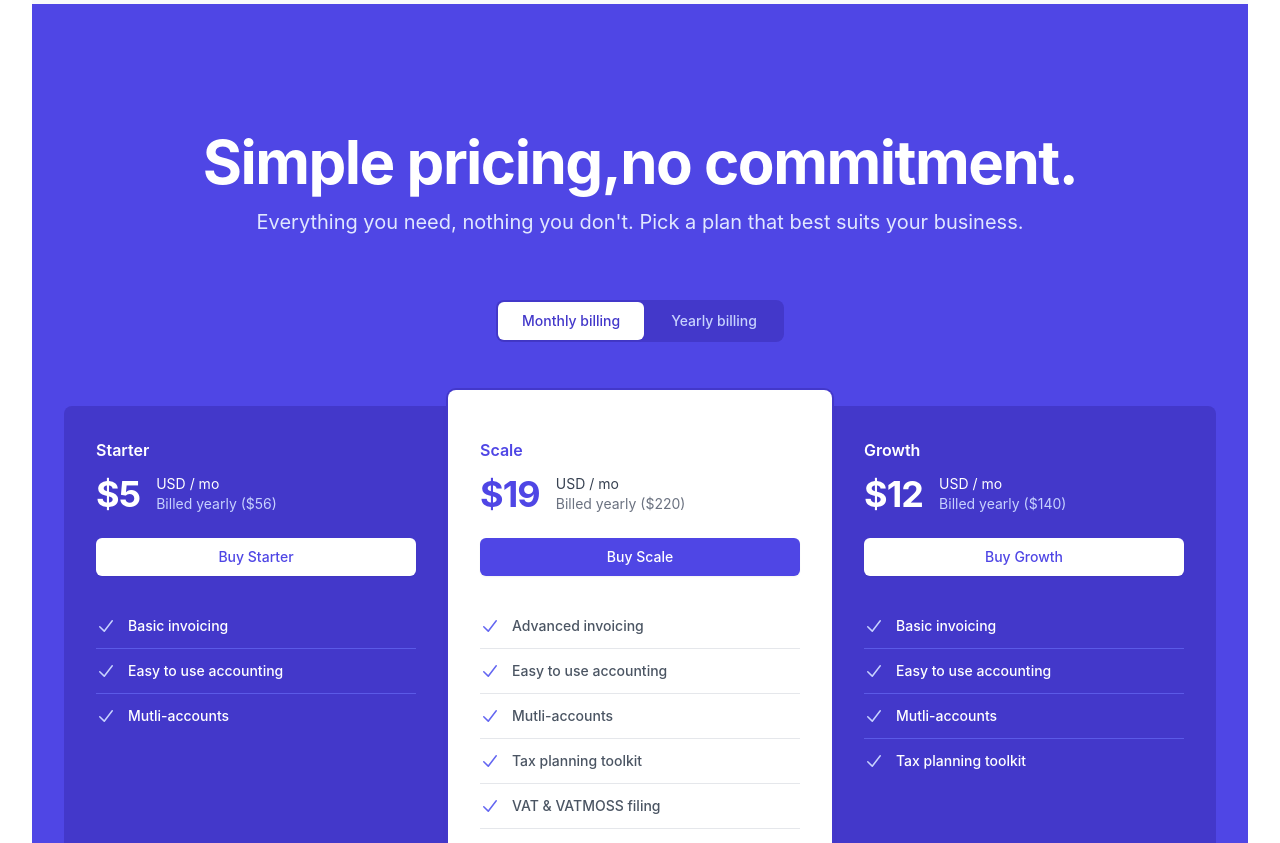
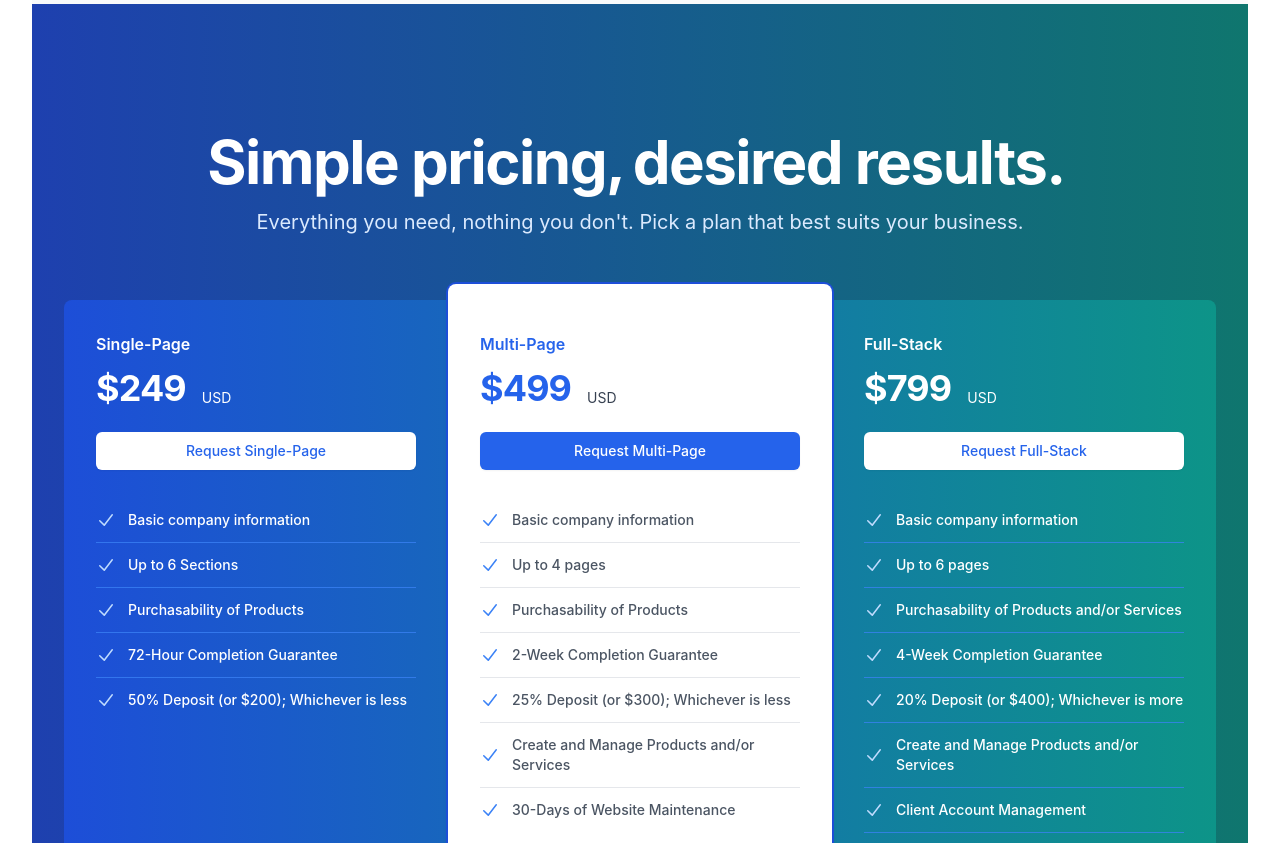
Before and after one commit to FulphilledDev/mern_portfolio, a React (Create React App) app: page / in a window 1280 px wide. Shown: the part 1940-2783 px from the top of the page. Built offline with nearby package versions, Linux system fonts and the light colour scheme.

Commit message:
Pricing section styles & details

```diff
--- a/src/components/Pricing.jsx
+++ b/src/components/Pricing.jsx
@@ -1,102 +1,122 @@
 import { CheckIcon, XMarkIcon } from '@heroicons/react/20/solid'
+
+{/* TODO: Replace/Remove: priceMonthly/Yearly --> startingAt  */}
+{/* TODO: Create request form for Single-Page */}
+{/* TODO: Create request form for Multi-Page */}
+{/* TODO: Create request form for Full-Stack */}
+{/* TODO: Create a quote calculator for site request
+    -- Include: prices per page, section, functionality, etc. */}
+
+
+
 
 const plans = [
   {
-    title: 'Starter',
+    title: 'Single-Page',
     featured: false,
-    description: 'All your essential business finances, taken care of.',
+    description: 'All your essential business information and functionality, to get off to a quick start.',
+    startingAt: 249,
     priceMonthly: 5,
     priceYearly: 56,
     mainFeatures: [
-      { id: 1, value: 'Basic invoicing' },
-      { id: 2, value: 'Easy to use accounting' },
-      { id: 3, value: 'Mutli-accounts' },
+      { id: 1, value: 'Basic company information' },
+      { id: 2, value: 'Up to 6 Sections' },
+      { id: 3, value: 'Purchasability of Products' },
+      { id: 4, value: '72-Hour Completion Guarantee' },
+      { id: 5, value: '50% Deposit (or $200); Whichever is less' }
     ],
   },
   {
-    title: 'Scale',
+    title: 'Multi-Page',
     featured: true,
-    description: 'The best financial services for your thriving business.',
+    description: 'The best development service for revenue generating businesses.',
+    startingAt: 499,
     priceMonthly: 19,
     priceYearly: 220,
     mainFeatures: [
-      { id: 1, value: 'Advanced invoicing' },
-      { id: 2, value: 'Easy to use accounting' },
-      { id: 3, value: 'Mutli-accounts' },
-      { id: 4, value: 'Tax planning toolkit' },
-      { id: 5, value: 'VAT & VATMOSS filing' },
-      { id: 6, value: 'Free bank transfers' },
+      { id: 1, value: 'Basic company information' },
+      { id: 2, value: 'Up to 4 pages' },
+      { id: 3, value: 'Purchasability of Products' },
+      { id: 4, value: '2-Week Completion Guarantee' },
+      { id: 5, value: '25% Deposit (or $300); Whichever is less' },
+      { id: 6, value: 'Create and Manage Products and/or Services' },
+      { id: 8, value: '30-Days of Website Maintenance' },
     ],
   },
   {
-    title: 'Growth',
+    title: 'Full-Stack',
     featured: false,
     description: 'Convenient features to take your business to the next level.',
+    startingAt: 799,
     priceMonthly: 12,
     priceYearly: 140,
     mainFeatures: [
-      { id: 1, value: 'Basic invoicing' },
-      { id: 2, value: 'Easy to use accounting' },
-      { id: 3, value: 'Mutli-accounts' },
-      { id: 4, value: 'Tax planning toolkit' },
+      { id: 1, value: 'Basic company information' },
+      { id: 2, value: 'Up to 6 pages' },
+      { id: 3, value: 'Purchasability of Products and/or Services' },
+      { id: 4, value: '4-Week Completion Guarantee' },
+      { id: 5, value: '20% Deposit (or $400); Whichever is more' },
+      { id: 6, value: 'Create and Manage Products and/or Services' },
+      { id: 7, value: 'Client Account Management' },
+      { id: 8, value: '60-Days of Website Maintenance' },
     ],
   },
 ]
 const features = [
   {
-    title: 'Tax Savings',
+    title: 'Basic company information',
     tiers: [
-      { title: 'starter', value: true },
-      { title: 'popular', featured: true, value: true },
-      { title: 'intermediate', value: true },
+      { title: 'single-page', value: true },
+      { title: 'multi-page', featured: true, value: true },
+      { title: 'full-stack', value: true },
     ],
   },
   {
-    title: 'Easy to use accounting',
+    title: 'Mobile and web responsiveness',
     tiers: [
-      { title: 'starter', value: true },
-      { title: 'popular', featured: true, value: true },
-      { title: 'intermediate', value: true },
+      { title: 'single-page', value: true },
+      { title: 'multi-page', featured: true, value: true },
+      { title: 'full-stack', value: true },
     ],
   },
   {
-    title: 'Multi-accounts',
+    title: 'Purchasability of products/services',
     tiers: [
-      { title: 'starter', value: '3 accounts' },
-      { title: 'popular', featured: true, value: 'Unlimited accounts' },
-      { title: 'intermediate', value: '7 accounts' },
+      { title: 'single-page', value: true },
+      { title: 'multi-page', featured: true, value: true },
+      { title: 'full-stack', value: true },
     ],
   },
   {
-    title: 'Invoicing',
+    title: 'Website Pages',
     tiers: [
-      { title: 'starter', value: '3 invoices' },
-      { title: 'popular', featured: true, value: 'Unlimited invoices' },
-      { title: 'intermediate', value: '10 invoices' },
+      { title: 'single-page', value: '1' },
+      { title: 'multi-page', featured: true, value: 'Up to 4' },
+      { title: 'full-stack', value: 'Up to 7' },
     ],
   },
   {
-    title: 'Exclusive offers',
+    title: 'Website maintenenance after completion',
     tiers: [
-      { title: 'starter', value: false },
-      { title: 'popular', featured: true, value: true },
-      { title: 'intermediate', value: true },
+      { title: 'single-page', value: false },
+      { title: 'multi-page', featured: true, value: '30 Days' },
+      { title: 'full-stack', value: '60 Days' },
     ],
   },
   {
-    title: '6 months free advisor',
+    title: 'Product / Service management',
     tiers: [
-      { title: 'starter', value: false },
-      { title: 'popular', featured: true, value: true },
-      { title: 'intermediate', value: true },
+      { title: 'single-page', value: false },
+      { title: 'multi-page', featured: true, value: true },
+      { title: 'full-stack', value: true },
     ],
   },
   {
-    title: 'Mobile and web access',
+    title: 'Client management',
     tiers: [
-      { title: 'starter', value: false },
-      { title: 'popular', featured: true, value: true },
-      { title: 'intermediate', value: false },
+      { title: 'single-page', value: false },
+      { title: 'multi-page', featured: true, value: false },
+      { title: 'full-stack', value: true },
     ],
   },
 ]
@@ -104,66 +124,27 @@ const perks = [
   {
     title: '24/7 customer support',
     tiers: [
-      { title: 'starter', value: true },
-      { title: 'popular', featured: true, value: true },
-      { title: 'intermediate', value: true },
+      { title: 'single-page', value: true },
+      { title: 'multi-page', featured: true, value: true },
+      { title: 'full-stack', value: true },
     ],
   },
   {
-    title: 'Instant notifications',
+    title: 'Weekly updates',
     tiers: [
-      { title: 'starter', value: true },
+      { title: 'single-page', value: true },
       { title: 'popular', featured: true, value: true },
-      { title: 'intermediate', value: true },
-    ],
-  },
-  {
-    title: 'Budgeting tools',
-    tiers: [
-      { title: 'starter', value: true },
-      { title: 'popular', featured: true, value: true },
-      { title: 'intermediate', value: true },
+      { title: 'full-stack', value: true },
     ],
   },
   {
     title: 'Digital receipts',
     tiers: [
-      { title: 'starter', value: true },
+      { title: 'single-page', value: true },
       { title: 'popular', featured: true, value: true },
-      { title: 'intermediate', value: true },
+      { title: 'full-stack', value: true },
     ],
   },
-  {
-    title: 'Pots to separate money',
-    tiers: [
-      { title: 'starter', value: false },
-      { title: 'popular', featured: true, value: true },
-      { title: 'intermediate', value: true },
-    ],
-  },
-  {
-    title: 'Free bank transfers',
-    tiers: [
-      { title: 'starter', value: false },
-      { title: 'popular', featured: true, value: true },
-      { title: 'intermediate', value: false },
-    ],
-  },
-  {
-    title: 'Business debit card',
-    tiers: [
-      { title: 'starter', value: false },
-      { title: 'popular', featured: true, value: true },
-      { title: 'intermediate', value: false },
-    ],
-  },
-]
-
-const metrics = [
-  { id: 1, stat: '8K+', emphasis: 'Companies', rest: 'use laoreet amet lacus nibh integer quis.' },
-  { id: 2, stat: '25K+', emphasis: 'Countries around the globe', rest: 'lacus nibh integer quis.' },
-  { id: 3, stat: '98%', emphasis: 'Customer satisfaction', rest: 'laoreet amet lacus nibh integer quis.' },
-  { id: 4, stat: '12M+', emphasis: 'Issues resolved', rest: 'lacus nibh integer quis.' },
 ]
 
 function classNames(...classes) {
@@ -173,46 +154,28 @@ function classNames(...classes) {
 export default function Example() {
   return (
     <div className="bg-gray-50">
-      <div className="relative bg-indigo-600">
+      <div className="relative bg-gradient-to-r from-blue-800 to-teal-700">
         {/* Overlapping background */}
         <div aria-hidden="true" className="absolute bottom-0 hidden h-6 w-full bg-gray-50 lg:block" />
 
         <div className="relative mx-auto max-w-2xl px-4 pt-16 text-center sm:px-6 sm:pt-32 lg:max-w-7xl lg:px-8">
           <h1 className="text-4xl font-bold tracking-tight text-white sm:text-6xl">
             <span className="block lg:inline">Simple pricing,</span>
-            <span className="block lg:inline">no commitment.</span>
+            <span className="block lg:inline mx-2">desired results.</span>
           </h1>
-          <p className="mt-4 text-xl text-indigo-100">
+          <p className="mt-4 text-xl text-blue-100">
             Everything you need, nothing you don't. Pick a plan that best suits your business.
           </p>
         </div>
 
         <h2 className="sr-only">Plans</h2>
 
-        {/* Toggle */}
-        <div className="relative mt-12 flex justify-center sm:mt-16">
-          <div className="flex rounded-lg bg-indigo-700 p-0.5">
-            <button
-              type="button"
-              className="relative whitespace-nowrap rounded-md border-indigo-700 bg-white py-2 px-6 text-sm font-medium text-indigo-700 shadow-sm hover:bg-indigo-50 focus:z-10 focus:outline-none focus:ring-2 focus:ring-white focus:ring-offset-2 focus:ring-offset-indigo-700"
-            >
-              Monthly billing
-            </button>
-            <button
-              type="button"
-              className="relative ml-0.5 whitespace-nowrap rounded-md border border-transparent py-2 px-6 text-sm font-medium text-indigo-200 hover:bg-indigo-800 focus:z-10 focus:outline-none focus:ring-2 focus:ring-white focus:ring-offset-2 focus:ring-offset-indigo-700"
-            >
-              Yearly billing
-            </button>
-          </div>
-        </div>
-
         {/* Cards */}
         <div className="relative mx-auto mt-8 max-w-2xl px-4 pb-8 sm:mt-12 sm:px-6 lg:max-w-7xl lg:px-8 lg:pb-0">
           {/* Decorative background */}
           <div
             aria-hidden="true"
-            className="absolute inset-0 top-4 bottom-6 left-8 right-8 hidden rounded-tl-lg rounded-tr-lg bg-indigo-700 lg:block"
+            className="absolute inset-0 top-4 bottom-6 left-8 right-8 hidden rounded-tl-lg rounded-tr-lg bg-gradient-to-r from-blue-700 to-teal-600 lg:block"
           />
 
           <div className="relative space-y-6 lg:grid lg:grid-cols-3 lg:space-y-0">
@@ -220,32 +183,29 @@ export default function Example() {
               <div
                 key={plan.title}
                 className={classNames(
-                  plan.featured ? 'bg-white ring-2 ring-indigo-700 shadow-md' : 'bg-indigo-700 lg:bg-transparent',
+                  plan.featured ? 'bg-white ring-2 ring-blue-700 shadow-md' : 'bg-blue-700 lg:bg-transparent',
                   'pt-6 px-6 pb-3 rounded-lg lg:px-8 lg:pt-12'
                 )}
               >
                 <div>
                   <h3
-                    className={classNames(plan.featured ? 'text-indigo-600' : 'text-white', 'text-base font-semibold')}
+                    className={classNames(plan.featured ? 'text-blue-600' : 'text-white', 'text-base font-semibold')}
                   >
                     {plan.title}
                   </h3>
                   <div className="flex flex-col items-start sm:flex-row sm:items-center sm:justify-between lg:flex-col lg:items-start">
-                    <div className="mt-3 flex items-center">
+                    <div className="mt-3 flex items-end">
                       <p
                         className={classNames(
-                          plan.featured ? 'text-indigo-600' : 'text-white',
+                          plan.featured ? 'text-blue-600' : 'text-white',
                           'text-4xl font-bold tracking-tight'
                         )}
                       >
-                        ${plan.priceMonthly}
+                        ${plan.startingAt}
                       </p>
                       <div className="ml-4">
                         <p className={classNames(plan.featured ? 'text-gray-700' : 'text-white', 'text-sm')}>
-                          USD / mo
-                        </p>
-                        <p className={classNames(plan.featured ? 'text-gray-500' : 'text-indigo-200', 'text-sm')}>
-                          Billed yearly (${plan.priceYearly})
+                          USD
                         </p>
                       </div>
                     </div>
@@ -253,12 +213,12 @@ export default function Example() {
                       href="#"
                       className={classNames(
                         plan.featured
-                          ? 'bg-indigo-600 text-white hover:bg-indigo-700'
-                          : 'bg-white text-indigo-600 hover:bg-indigo-50',
+                          ? 'bg-blue-600 text-white hover:bg-blue-700'
+                          : 'bg-white text-blue-600 hover:bg-blue-50',
                         'mt-6 w-full inline-block py-2 px-8 border border-transparent rounded-md shadow-sm text-center text-sm font-medium sm:mt-0 sm:w-auto lg:mt-6 lg:w-full'
                       )}
                     >
-                      Buy {plan.title}
+                      Request {plan.title}
                     </a>
                   </div>
                 </div>
@@ -268,7 +228,7 @@ export default function Example() {
                   className={classNames(
                     plan.featured
                       ? 'border-gray-200 divide-gray-200'
-                      : 'border-indigo-500 divide-indigo-500 divide-opacity-75',
+                      : 'border-blue-500 divide-blue-500 divide-opacity-75',
                     'mt-7 border-t divide-y lg:border-t-0'
                   )}
                 >
@@ -276,7 +236,7 @@ export default function Example() {
                     <li key={mainFeature.id} className="flex items-center py-3">
                       <CheckIcon
                         className={classNames(
-                          plan.featured ? 'text-indigo-500' : 'text-indigo-200',
+                          plan.featured ? 'text-blue-500' : 'text-blue-200',
                           'w-5 h-5 flex-shrink-0'
                         )}
                         aria-hidden="true"
@@ -309,11 +269,11 @@ export default function Example() {
             <div key="plan.title" className="border-t border-gray-200">
               <div
                 className={classNames(
-                  plan.featured ? 'border-indigo-600' : 'border-transparent',
+                  plan.featured ? 'border-blue-600' : 'border-transparent',
                   '-mt-px pt-6 border-t-2 sm:w-1/2'
                 )}
               >
-                <h3 className={classNames(plan.featured ? 'text-indigo-600' : 'text-gray-900', 'text-sm font-bold')}>
+                <h3 className={classNames(plan.featured ? 'text-blue-600' : 'text-gray-900', 'text-sm font-bold')}>
                   {plan.title}
                 </h3>
                 <p className="mt-2 text-sm text-gray-500">{plan.description}</p>
@@ -333,7 +293,7 @@ export default function Example() {
 
                 <div
                   className={classNames(
-                    plan.featured ? 'ring-2 ring-indigo-600 shadow-md' : 'ring-1 ring-black ring-opacity-5 shadow',
+                    plan.featured ? 'ring-2 ring-blue-600 shadow-md' : 'ring-1 ring-black ring-opacity-5 shadow',
                     'relative py-3 px-4 bg-white rounded-lg sm:p-0 sm:bg-transparent sm:rounded-none sm:ring-0 sm:shadow-none'
                   )}
                 >
@@ -348,7 +308,7 @@ export default function Example() {
                           {typeof feature.tiers[mobilePlanIndex].value === 'string' ? (
                             <span
                               className={classNames(
-                                feature.tiers[mobilePlanIndex].featured ? 'text-indigo-600' : 'text-gray-900',
+                                feature.tiers[mobilePlanIndex].featured ? 'text-blue-600' : 'text-gray-900',
                                 'text-sm font-medium'
                               )}
                             >
@@ -357,7 +317,7 @@ export default function Example() {
                           ) : (
                             <>
                               {feature.tiers[mobilePlanIndex].value === true ? (
-                                <CheckIcon className="mx-auto h-5 w-5 text-indigo-600" aria-hidden="true" />
+                                <CheckIcon className="mx-auto h-5 w-5 text-blue-600" aria-hidden="true" />
                               ) : (
                                 <XMarkIcon className="mx-auto h-5 w-5 text-gray-400" aria-hidden="true" />
                               )}
@@ -377,7 +337,7 @@ export default function Example() {
                 <div aria-hidden="true" className="pointer-events-none absolute inset-0 hidden sm:block">
                   <div
                     className={classNames(
-                      plan.featured ? 'ring-2 ring-indigo-600' : 'ring-1 ring-black ring-opacity-5',
+                      plan.featured ? 'ring-2 ring-blue-600' : 'ring-1 ring-black ring-opacity-5',
                       'absolute right-0 w-1/2 h-full rounded-lg'
                     )}
                   />
@@ -399,7 +359,7 @@ export default function Example() {
 
                 <div
                   className={classNames(
-                    plan.featured ? 'ring-2 ring-indigo-600 shadow-md' : 'ring-1 ring-black ring-opacity-5 shadow',
+                    plan.featured ? 'ring-2 ring-blue-600 shadow-md' : 'ring-1 ring-black ring-opacity-5 shadow',
                     'relative py-3 px-4 bg-white rounded-lg sm:p-0 sm:bg-transparent sm:rounded-none sm:ring-0 sm:shadow-none'
                   )}
                 >
@@ -409,7 +369,7 @@ export default function Example() {
                         <dt className="text-sm font-medium text-gray-600 sm:pr-4">{perk.title}</dt>
                         <dd className="text-center sm:px-4">
                           {perk.tiers[mobilePlanIndex].value === true ? (
-                            <CheckIcon className="mx-auto h-5 w-5 text-indigo-600" aria-hidden="true" />
+                            <CheckIcon className="mx-auto h-5 w-5 text-blue-600" aria-hidden="true" />
                           ) : (
                             <XMarkIcon className="mx-auto h-5 w-5 text-gray-400" aria-hidden="true" />
                           )}
@@ -425,7 +385,7 @@ export default function Example() {
                 <div aria-hidden="true" className="pointer-events-none absolute inset-0 hidden sm:block">
                   <div
                     className={classNames(
-                      plan.featured ? 'ring-2 ring-indigo-600' : 'ring-1 ring-black ring-opacity-5',
+                      plan.featured ? 'ring-2 ring-blue-600' : 'ring-1 ring-black ring-opacity-5',
                       'absolute right-0 w-1/2 h-full rounded-lg'
                     )}
                   />
@@ -454,9 +414,9 @@ export default function Example() {
                 className={classNames(planIdx === plans.length - 1 ? '' : 'pr-4', '-mt-px pl-4 w-1/4')}
               >
                 <div
-                  className={classNames(plan.featured ? 'border-indigo-600' : 'border-transparent', 'py-6 border-t-2')}
+                  className={classNames(plan.featured ? 'border-blue-600' : 'border-transparent', 'py-6 border-t-2')}
                 >
-                  <p className={classNames(plan.featured ? 'text-indigo-600' : 'text-gray-900', 'text-sm font-bold')}>
+                  <p className={classNames(plan.featured ? 'text-blue-600' : 'text-gray-900', 'text-sm font-bold')}>
                     {plan.title}
                   </p>
                   <p className="mt-2 text-sm text-gray-500">{plan.description}</p>
@@ -512,7 +472,7 @@ export default function Example() {
                           {typeof tier.value === 'string' ? (
                             <span
                               className={classNames(
-                                tier.featured ? 'text-indigo-600' : 'text-gray-900',
+                                tier.featured ? 'text-blue-600' : 'text-gray-900',
                                 'text-sm font-medium'
                               )}
                             >
@@ -521,7 +481,7 @@ export default function Example() {
                           ) : (
                             <>
                               {tier.value === true ? (
-                                <CheckIcon className="mx-auto h-5 w-5 text-indigo-600" aria-hidden="true" />
+                                <CheckIcon className="mx-auto h-5 w-5 text-blue-600" aria-hidden="true" />
                               ) : (
                                 <XMarkIcon className="mx-auto h-5 w-5 text-gray-400" aria-hidden="true" />
                               )}
@@ -544,7 +504,7 @@ export default function Example() {
                 <div className="h-full w-full rounded-lg ring-1 ring-black ring-opacity-5" />
               </div>
               <div className="w-1/4 px-4">
-                <div className="h-full w-full rounded-lg ring-2 ring-indigo-600 ring-opacity-100" />
+                <div className="h-full w-full rounded-lg ring-2 ring-blue-600 ring-opacity-100" />
               </div>
               <div className="w-1/4 pl-4">
                 <div className="h-full w-full rounded-lg ring-1 ring-black ring-opacity-5" />
@@ -599,7 +559,7 @@ export default function Example() {
                       >
                         <span className="relative h-full w-full py-3">
                           {tier.value === true ? (
-                            <CheckIcon className="mx-auto h-5 w-5 text-indigo-600" aria-hidden="true" />
+                            <CheckIcon className="mx-auto h-5 w-5 text-blue-600" aria-hidden="true" />
                           ) : (
                             <XMarkIcon className="mx-auto h-5 w-5 text-gray-400" aria-hidden="true" />
                           )}
@@ -620,7 +580,7 @@ export default function Example() {
                 <div className="h-full w-full rounded-lg ring-1 ring-black ring-opacity-5" />
               </div>
               <div className="w-1/4 px-4">
-                <div className="h-full w-full rounded-lg ring-2 ring-indigo-600 ring-opacity-100" />
+                <div className="h-full w-full rounded-lg ring-2 ring-blue-600 ring-opacity-100" />
               </div>
               <div className="w-1/4 pl-4">
                 <div className="h-full w-full rounded-lg ring-1 ring-black ring-opacity-5" />
--- a/src/components/Skills.jsx
+++ b/src/components/Skills.jsx
@@ -1,4 +1,3 @@
-import express from '../assets/images/express.svg'
 import mongodb from '../assets/images/mongodb.svg'
 import mysql from '../assets/images/mysql.svg'
 import nodejs from '../assets/images/nodejs.svg'
@@ -12,7 +11,7 @@ const Skills = () => {
           <div className="bg-gray-100">
             <div className="mx-auto max-w-7xl py-16 px-4 sm:px-6 lg:px-8">
               <p className="text-center text-base font-semibold text-gray-500">
-                My programming skills
+                My programming stack
               </p>
               <div className="mt-6 grid grid-cols-2 gap-8 md:grid-cols-6 lg:grid-cols-5">
                 <div className="col-span-1 flex justify-center md:col-span-2 lg:col-span-1">
```
